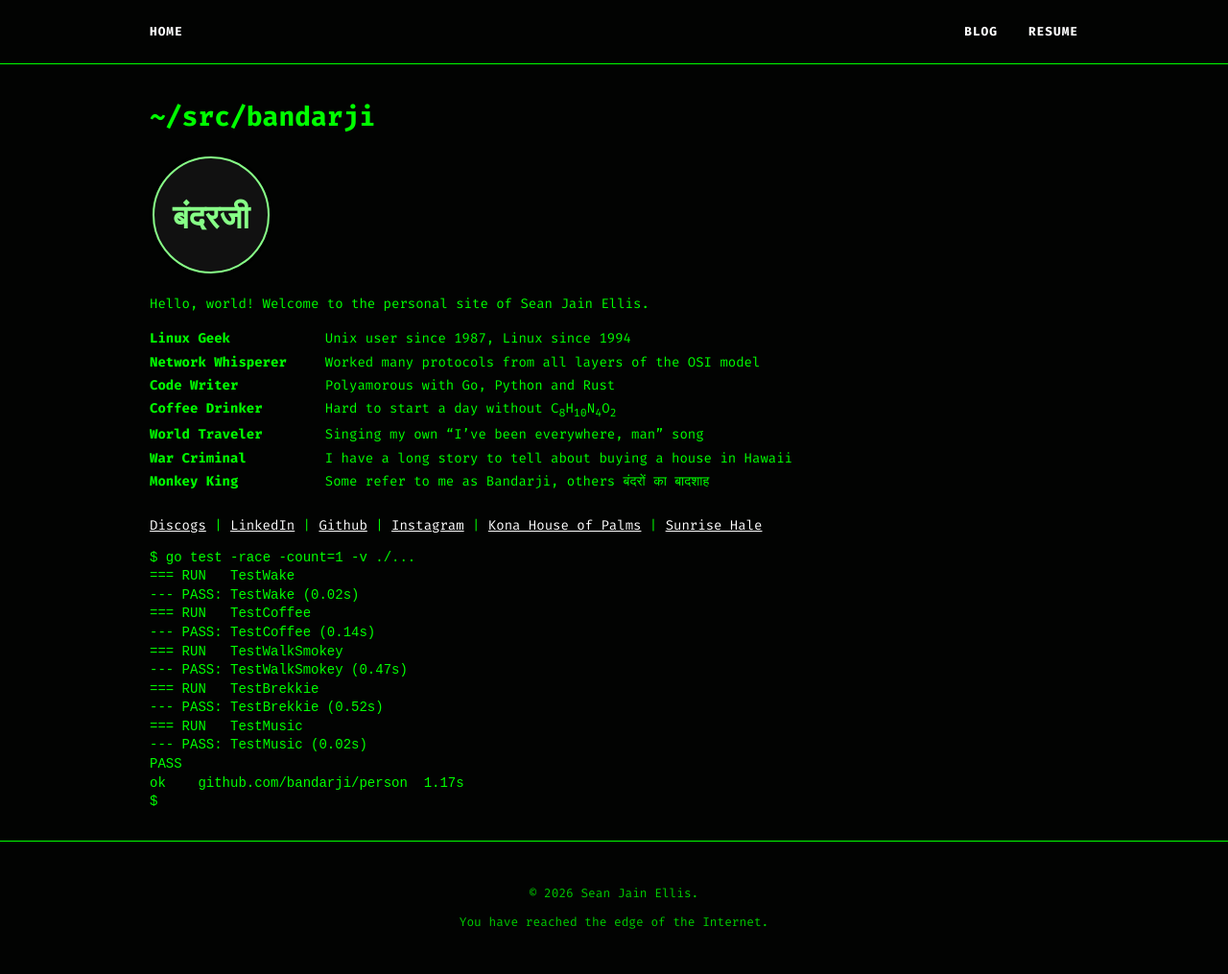
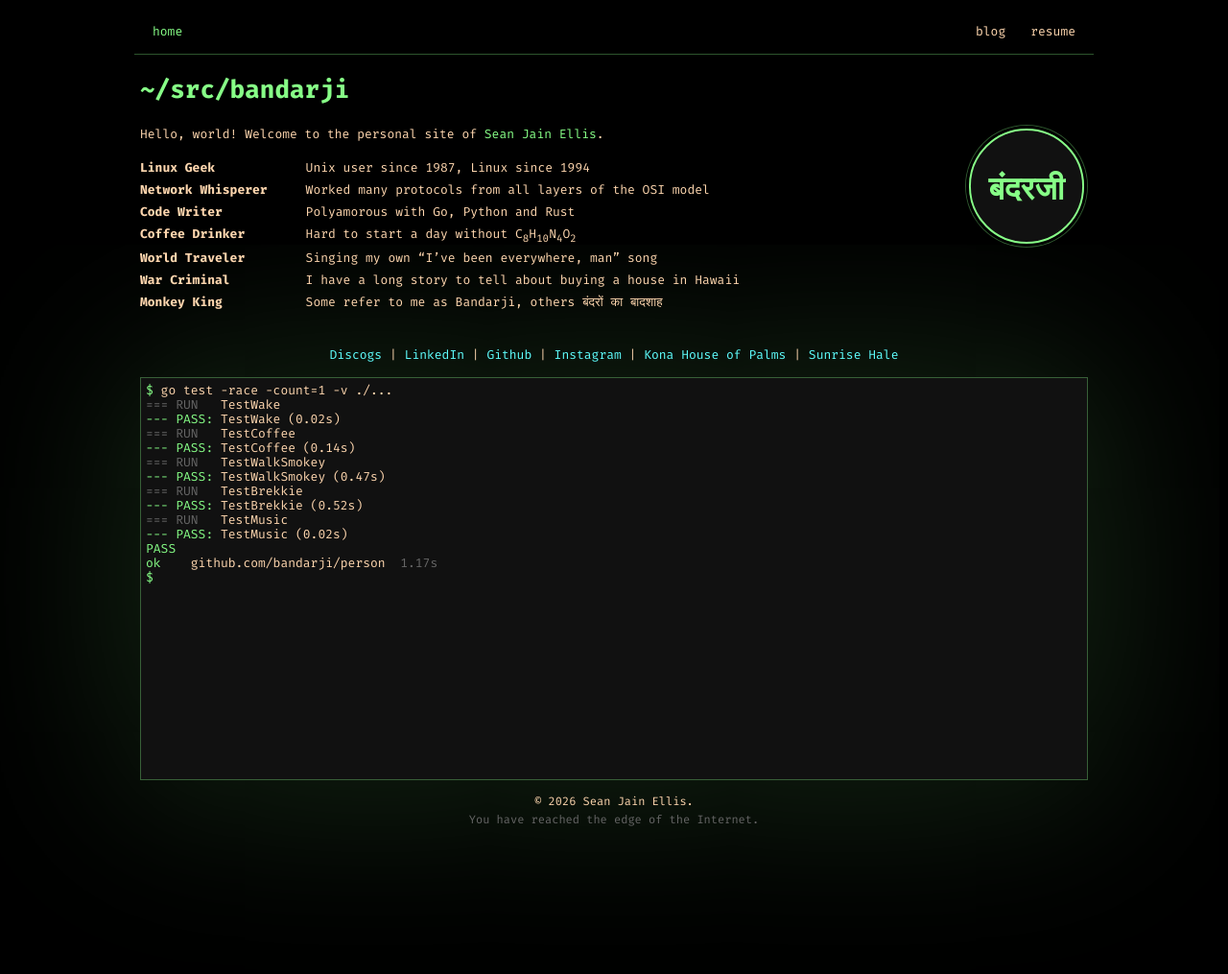
Before and after one commit to bandarji/bandarji.github.io, a Jekyll site: the page built from index.md, in a window 1280 px wide. Shown: the whole page at 96% size. Built offline with Jekyll 4.4.1, drawn with Linux system fonts in a browser that asks for light colours; after the commit the page ends 910 px from its top, so only the background shows below that.

Commit message:
chore: updated styles

```diff
--- a/assets/css/custom.css
+++ b/assets/css/custom.css
@@ -1167,3 +1167,225 @@ body[class*="theme-"] .post-content code,
 body[class*="theme-"] .post-content pre {
   font-family: 'Fira Mono', 'Courier New', Courier, monospace;
 }
+
+/* Home page, matched to the j/index.html layout */
+body.home {
+  background-color: #000;
+  color: #ffd7af;
+  font-size: 13px;
+}
+
+body.home .terminal-fx {
+  display: none;
+}
+
+body.home .site-nav {
+  background-color: transparent;
+  border-bottom: none;
+  padding: 0;
+  margin-top: 10px;
+}
+
+body.home .site-nav .site-content {
+  padding: 0 6px;
+  border-bottom: 1px solid #87ff8755;
+}
+
+body.home .site-nav-links {
+  gap: 0;
+}
+
+body.home .site-nav a,
+body.home .site-nav a:visited,
+body.home .site-nav a:hover {
+  display: inline-block;
+  color: #ffd7af !important;
+  font-weight: 400;
+  font-size: 13px;
+  letter-spacing: 0;
+  text-transform: lowercase;
+  text-decoration: none;
+  padding: 14px 13px;
+  margin: 0;
+}
+
+body.home .site-nav > .site-content > a,
+body.home .site-nav > .site-content > a:visited,
+body.home .site-nav > .site-content > a:hover {
+  color: #87ff87 !important;
+}
+
+body.home .site-nav a:hover {
+  background-color: #333;
+  text-decoration: none;
+}
+
+body.home main.site-content {
+  padding: 21px 6px 0;
+}
+
+body.home h1.title {
+  color: #87ff87;
+  font-size: 2em;
+  font-weight: 700;
+  line-height: 1.2;
+  letter-spacing: 0;
+  text-transform: none;
+  margin: 0 0 21px;
+}
+
+body.home .logo {
+  position: relative;
+  float: right;
+  clear: both;
+  width: 128px;
+  height: 128px;
+  margin-left: 10px;
+  margin-bottom: 10px;
+}
+
+body.home .self-portrait {
+  border-radius: 50%;
+  border: 1px solid #87ff8755;
+  background: #000;
+}
+
+body.home p.content {
+  max-width: 620px;
+  line-height: 1.55;
+  margin: 0;
+  color: #ffd7af;
+}
+
+body.home .highlight {
+  color: #87ff87;
+}
+
+body.home #socials {
+  text-align: center;
+  margin-top: 30px;
+  margin-bottom: 10px;
+  clear: both;
+  line-height: 2;
+}
+
+body.home #socials a,
+body.home #socials a:visited,
+body.home #socials a:hover {
+  color: #5fffff !important;
+  font-weight: 400;
+  text-decoration: none;
+}
+
+body.home #socials a:hover {
+  text-decoration: underline;
+}
+
+body.home pre.terminal,
+body.home pre.terminal > code {
+  font-family: "Fira Mono", ui-monospace, monospace;
+}
+
+body.home pre.terminal {
+  padding: 5px;
+  background-color: #111;
+  min-height: 420px;
+  overflow-x: auto;
+  line-height: 15px;
+  margin: 8px 0 0;
+  color: #ffd7af;
+}
+
+body.home pre.terminal.shadow {
+  border: 1px solid #87ff8755;
+  box-shadow: 0 0 200px #87ff8734;
+}
+
+body.home pre.terminal > code {
+  font-size: 13px;
+  white-space: pre-wrap;
+  background: none;
+  border: none;
+  color: inherit;
+  padding: 0;
+}
+
+body.home pre.terminal > code::after {
+  content: "";
+  width: 6px;
+  height: 12px;
+  background: #ffd7af;
+  display: inline-block;
+  animation: cursor-blink 1.5s step-start infinite;
+  vertical-align: -1px;
+  margin-left: 1px;
+}
+
+body.home .no-animation::after {
+  animation: none !important;
+}
+
+@keyframes cursor-blink {
+  50% {
+    opacity: 0;
+  }
+}
+
+body.home .prompt { color: #87ff87; }
+body.home .t-green { color: #87ff87; }
+body.home .t-cyan { color: #5fffff; }
+body.home .t-pink { color: #ff87af; }
+body.home .t-peach { color: #ffd7af; }
+body.home .t-dim { color: #666; }
+
+body.home pre.terminal a,
+body.home pre.terminal a:visited,
+body.home pre.terminal a:hover {
+  color: #5fffff !important;
+  font-weight: 400;
+  text-decoration: none;
+}
+
+body.home pre.terminal a:hover {
+  text-decoration: underline;
+}
+
+body.home .site-footer {
+  background-color: transparent;
+  border-top: none;
+  color: #ffd7af;
+  font-size: 12px;
+  padding: 12px 0 28px;
+}
+
+body.home .site-footer .site-content {
+  padding: 0 6px;
+}
+
+body.home .site-footer p {
+  margin: 0.15rem 0;
+}
+
+body.home .site-footer p + p {
+  color: #666;
+}
+
+@media (max-width: 560px) {
+  body.home .site-nav a,
+  body.home .site-nav a:visited,
+  body.home .site-nav a:hover {
+    padding: 12px 8px;
+    font-size: 12px;
+  }
+
+  body.home .logo {
+    width: 72px;
+    height: 72px;
+  }
+}
+
+@media (prefers-reduced-motion: reduce) {
+  body.home pre.terminal > code::after {
+    animation: none;
+  }
+}
```
